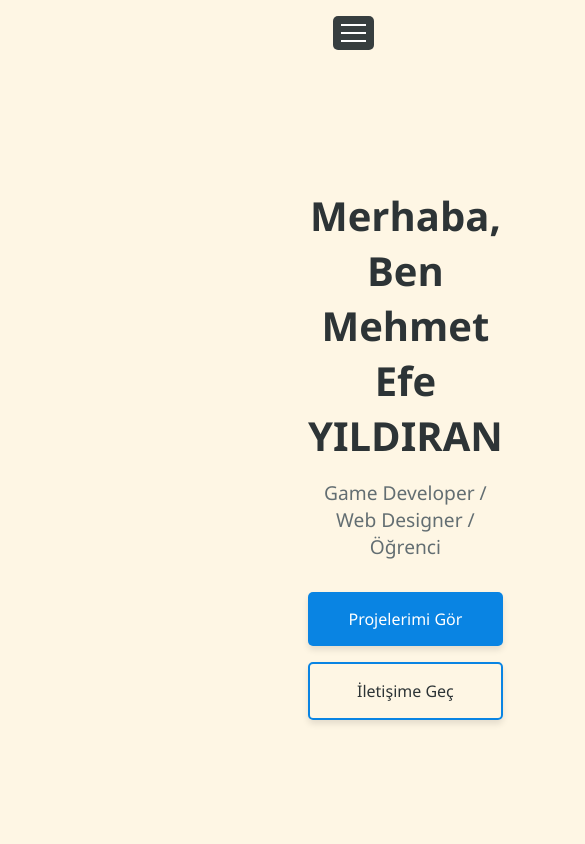
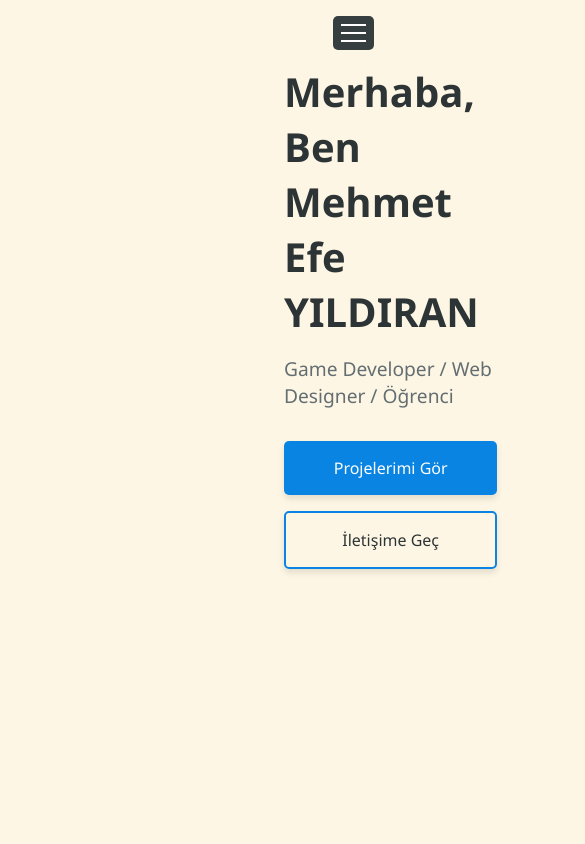
Before and after one commit to Mehmetefeyld/portfolio, a React (Create React App) app in the folder react-portfolio/: page / in a window 390 px wide. Shown: the top 844 px of the page, 585 px wide, since content can reach past the window. Built offline with nearby package versions, Linux system fonts and the light colour scheme.

Commit message:
update YETİREMİYORUM

```diff
--- a/react-portfolio/src/App.css
+++ b/react-portfolio/src/App.css
@@ -75,20 +75,27 @@ section {
   main {
     margin-left: 0;
     padding: 1rem;
+    align-items: flex-start;
+    justify-content: flex-start;
   }
 
   section {
     padding: 2rem 0;
+    align-items: flex-start;
+    justify-content: flex-start;
   }
 
   .container {
-    padding: 0 1.5rem;
+    padding: 0 1rem;
     min-height: calc(100vh - 4rem);
+    align-items: flex-start;
+    justify-content: flex-start;
   }
 
   .section-title {
     font-size: 2.5rem;
     margin-bottom: 1.5rem;
+    text-align: left;
   }
 }
 
@@ -162,6 +169,12 @@ ul li {
 ul li:hover {
   transform: scale(1.05);
   color: #f582ae;
+}
+
+@media (max-width: 768px) {
+  ul li {
+    text-align: left;
+  }
 }
 
 /* Animasyon için IntersectionObserver kullanılacak */
--- a/react-portfolio/src/components/Home.css
+++ b/react-portfolio/src/components/Home.css
@@ -75,16 +75,38 @@ html {
 }
 
 @media (max-width: 768px) {
+  .home-section {
+    align-items: flex-start;
+    justify-content: flex-start;
+    padding: 2rem 1rem;
+  }
+
+  .home-content {
+    text-align: left;
+    padding: 0;
+    margin: 0;
+  }
+
   .home-section h1 {
     font-size: 2.5rem;
+    text-align: left;
   }
 
   .home-section .subtitle {
     font-size: 1.2rem;
+    text-align: left;
   }
 
   .cta-buttons {
     flex-direction: column;
     gap: 1rem;
+    align-items: flex-start;
+    justify-content: flex-start;
+  }
+
+  .primary-btn,
+  .secondary-btn {
+    width: 100%;
+    text-align: center;
   }
 }
```
